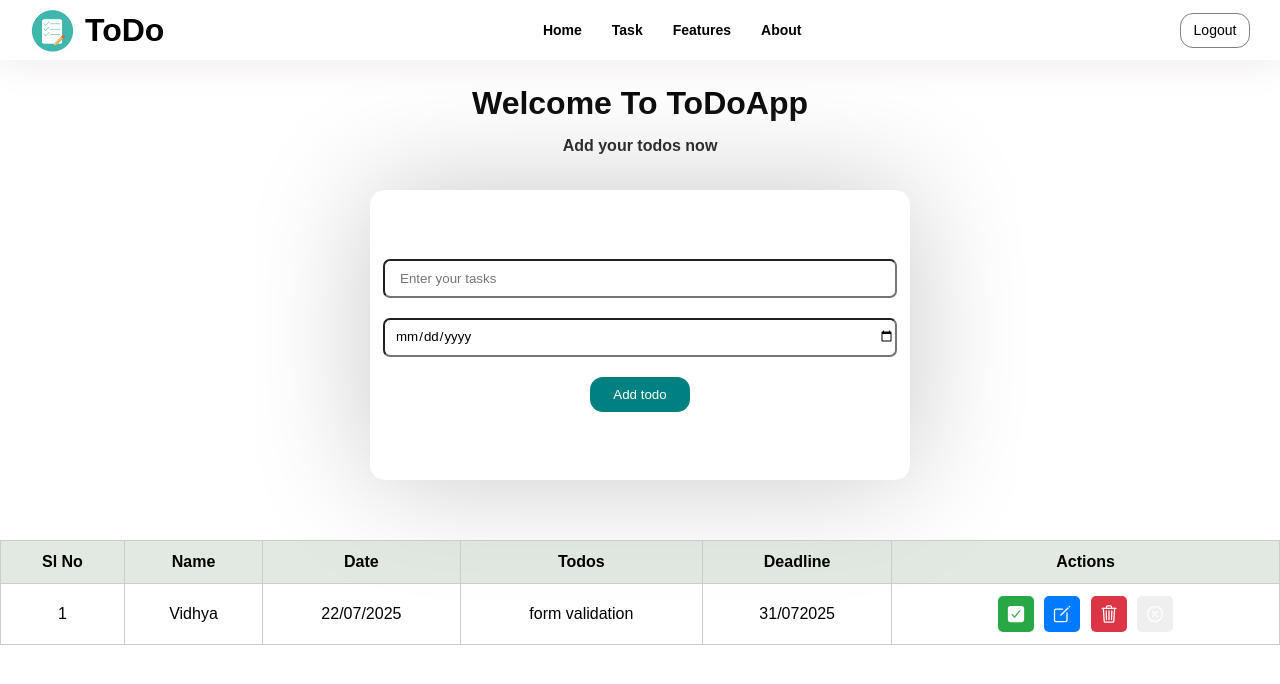
After one commit to Vidhyam-123/Todo, a Django app: page /tasks/ in a window 1280 px wide. The commit adds this page. Shown: the top 684 px of the page. Run offline with Django 5.2, Linux system fonts and the light colour scheme.

Commit message:
tasks completed

```diff
--- a/Todo/App/static/css/homepage.css
+++ b/Todo/App/static/css/homepage.css
@@ -30,6 +30,10 @@
     }
 
 
+}
+a{
+    text-decoration: none;
+    color: inherit;
 }
 .nav-items-center{
     display: flex;
--- /dev/null
+++ b/Todo/App/static/css/tasks.css
@@ -0,0 +1,165 @@
+*{
+    margin: 0;
+    padding: 0;
+    font-family: Arial, Helvetica, sans-serif;
+}
+
+.navbar {
+  display: flex;
+  justify-content: space-between;
+  align-items: center;
+  padding: 10px 30px;
+  height: 40px;
+  box-shadow: 0 0 40px rgb(235, 230, 230);
+}
+.nav-left{
+    display: flex;
+    gap: 10px;
+    h1{
+        margin-top: 4px;
+    }
+}
+.logo{
+    img{
+    width: 45px;
+    height: 45px;
+    background-color: rgb(254, 254, 254);
+    display: flex;
+    align-items: center;
+    /* border-radius: 7px; */
+    /* margin-top: 10px; */
+    }
+
+
+}
+.nav-items-center{
+    display: flex;
+    gap: 30px;
+    h3{
+        font-size: 14px;
+        font-weight: 600;
+
+    }
+}
+.nav-items-center :hover{
+    color: rgb(4, 92, 92) ;
+}
+.nav-right{
+    gap: 20px;
+}
+#btn1{
+  cursor: pointer;
+  height: 35px;
+  width: 70px;
+  border: 1px solid gray;
+  outline:none;
+  color: black;
+  background-color: white;
+  font-size: 14px;
+  font-weight: 200;
+  border-radius: 13px 13px 13px 13px;
+}
+.head-section{
+    height: 80px;
+    width: 100%;
+    /* background-color: rgb(243, 241, 241); */
+    margin-top: 20px;
+    display: flex;
+    align-items: center;
+    justify-content: center;
+    flex-direction: column;
+    gap: 15px;
+    h6{
+        font-size: 16px;
+    }
+}
+.addtodo {
+    height: 250px;
+    width: 500px;
+    display: flex;
+    flex-direction: column;
+    padding: 20px;
+    border: none;
+    border-radius: 15px;
+    box-shadow: 0 0 120px rgb(200, 200, 201);
+    gap: 20px;
+    background-color: white;
+    align-items: center;
+    justify-content: center;
+}
+
+.addtodo input {
+    width: 100%;
+    height: 35px;
+    border-radius: 7px;
+    outline: none;
+    padding-left: 10px;
+}
+
+.addtodo button {
+    width: 100px;
+    height: 35px;
+    cursor: pointer;
+    border: none;
+    outline: none;
+    color: rgb(253, 253, 253);
+    background-color:teal;
+    border-radius: 13px;
+
+}
+
+.addtodo ::placeholder {
+    padding-left: 5px;
+}
+.form-container{
+    display: flex;
+    align-items: center;
+    justify-content: center;
+    margin-top: 30px;
+    margin-bottom: 60px;
+}
+table {
+    width: 100%;
+    border-collapse: collapse;
+    font-family: sans-serif;
+    margin-top: 20px;
+}
+a{
+    text-decoration: none;
+    color: inherit;
+}
+thead {
+    background-color: #e2e9e2;
+}
+
+th, td {
+    border: 1px solid #ccc;
+    padding: 12px;
+    text-align: center;
+}
+.btn {
+    padding: 8px;
+    margin: 0 3px;
+    border: none;
+    border-radius: 5px;
+    text-align: center;
+    font-size: 18px;
+    cursor: pointer;
+    color: white;
+    display: inline-flex;
+    align-items: center;
+    justify-content: center;
+    text-decoration: none;
+}
+
+.green { background-color: #28a745; }  /* Done */
+.blue { background-color: #007bff; }   /* Edit */
+.red { background-color: #dc3545; }    /* Delete */
+.dark { background-color: black; }   /* Close */
+
+.btn ion-icon {
+    font-size: 20px;
+}
+.btn:hover {
+    opacity: 0.85;
+}
--- a/Todo/App/templates/homepage.html
+++ b/Todo/App/templates/homepage.html
@@ -18,9 +18,9 @@
             </div>
              <div class="nav-items-center">
                 <h3>Home</h3>
-                <h3>Task</h3>
+                <a href="{% url 'tasks' %}"><h3>Task</h3></a>
                 <h3>Features</h3>
-                <h3>About</h3></a>
+                <h3>About</h3>
             </div>
             <div class="nav-right">
                 <button id="btn1" onclick="pro()">Login</button>
--- /dev/null
+++ b/Todo/App/templates/tasks.html
@@ -0,0 +1,88 @@
+{% load static %}
+<!DOCTYPE html>
+<html lang="en">
+<head>
+    <meta charset="UTF-8">
+    <meta name="viewport" content="width=device-width, initial-scale=1.0">
+    <title>Document</title>
+    <link rel="stylesheet" href="{% static 'css/tasks.css' %}">
+</head>
+<body>
+    <div class="container">
+        <div class="navbar">
+            <div class="nav-left">
+                <div class="logo">
+                    <img src="{% static 'images/logo.png' %}" alt="" srcset="">
+                </div>
+                <h1>ToDo</h1>
+            </div>
+             <div class="nav-items-center">
+                <a href="{ % url 'homepage' %}"><h3>Home</h3></a>
+                <h3>Task</h3>
+                <h3>Features</h3>
+                <h3>About</h3></a>
+            </div>
+            <div class="nav-right">
+                <button id="btn1" onclick="">Logout</button>
+            </div>
+        </div>
+        <div class="head-section">
+            <h1>Welcome To ToDoApp</h1>
+            <h6>Add your todos now</h6>
+        </div>
+        <div class="form-container">
+            <form action="">
+                <div class="addtodo">
+                <input type="text" name="task" placeholder="Enter your tasks">
+                <input type="date" name="date" placeholder="">
+                <button type="submit" id="add">Add todo</button>
+                </div>
+            </form>
+
+        </div>
+        <div class="todo-tables">
+            <table>
+                <thead>
+                    <tr>
+                        <th>Sl No</th>
+                        <th>Name</th>
+                        <th>Date</th>
+                        <th>Todos</th>
+                        <th>Deadline</th>
+                        <th>Actions</th>
+                    </tr>
+                </thead>
+                <tbody>
+                    <tr>
+                        <td>1</td>
+                        <td>Vidhya</td>
+                        <td>22/07/2025</td>
+                        <td>form validation</td>
+                        <td>31/072025</td>
+                        <td>
+                            <form action="" method="post" style="display:inline;">
+                                <button type="submit" class="btn green"><ion-icon name="checkbox"></ion-icon></button>
+                            </form>
+                            <a href="{% url 'edit' %}"><button type="submit" class="btn blue" ><ion-icon name="create-outline"></ion-icon> </button></a>
+                            <button type="submit" class="btn red"><ion-icon name="trash-outline"></ion-icon> </button>
+                            <button type="submit" class="btn black"><ion-icon name="close-circle-outline"></ion-icon></button>
+                        </td>
+                    </tr>
+                </tbody>
+            </table>
+        </div>
+    </div>
+
+
+
+
+
+
+
+
+
+<script type="module" src="https://unpkg.com/ionicons@7.1.0/dist/ionicons/ionicons.esm.js"></script>
+<script nomodule src="https://unpkg.com/ionicons@7.1.0/dist/ionicons/ionicons.js"></script>
+<script src="{% static 'js/tasks.js' %}"></script>
+</body>
+</html>
--- a/Todo/App/urls.py
+++ b/Todo/App/urls.py
@@ -4,4 +4,6 @@ from . import views
 
 urlpatterns = [
     path('',views.homepage,name="homepage"),
+    path('tasks/',views.tasks,name="tasks"),
+    path('edit/',views.edit,name="edit"),
 ]
--- a/Todo/App/views.py
+++ b/Todo/App/views.py
@@ -8,3 +8,7 @@ from django.contrib.auth import authenticate,login,logout
 # Create your views here.
 def homepage(request):
     return render(request,'homepage.html')
+def tasks(request):
+    return render(request,'tasks.html')
+def edit(request):
+    return render(request,'edit.html')
--- a/Todo/Todo/urls.py
+++ b/Todo/Todo/urls.py
@@ -23,7 +23,3 @@ urlpatterns = [
     path('admin/', admin.site.urls),
     path('',include('App.urls'))
 ]
-
-if settings.DEBUG:
-    urlpatterns += static(settings.MEDIA_URL, document_root = settings.MEDIA_ROOT)
-    urlpatterns += static(settings.STATIC_URL, document_root = settings.STATIC_ROOT)
```
Also changed, not shown: Todo/App/static/css/edit.css (added, +133 -0 lines), Todo/App/templates/edit.html (added, +57 -0 lines), Todo/App/static/js/tasks.js (added).
